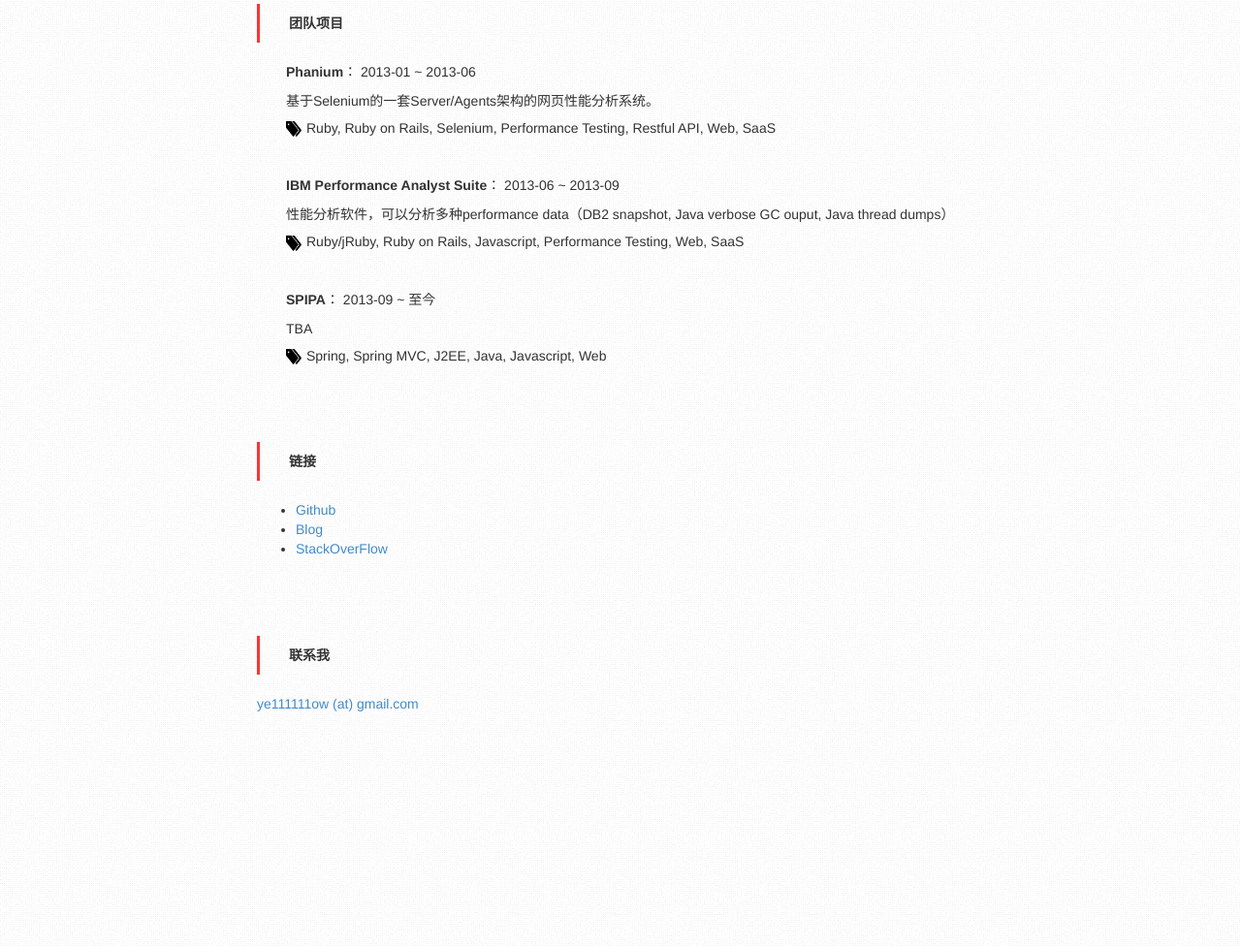
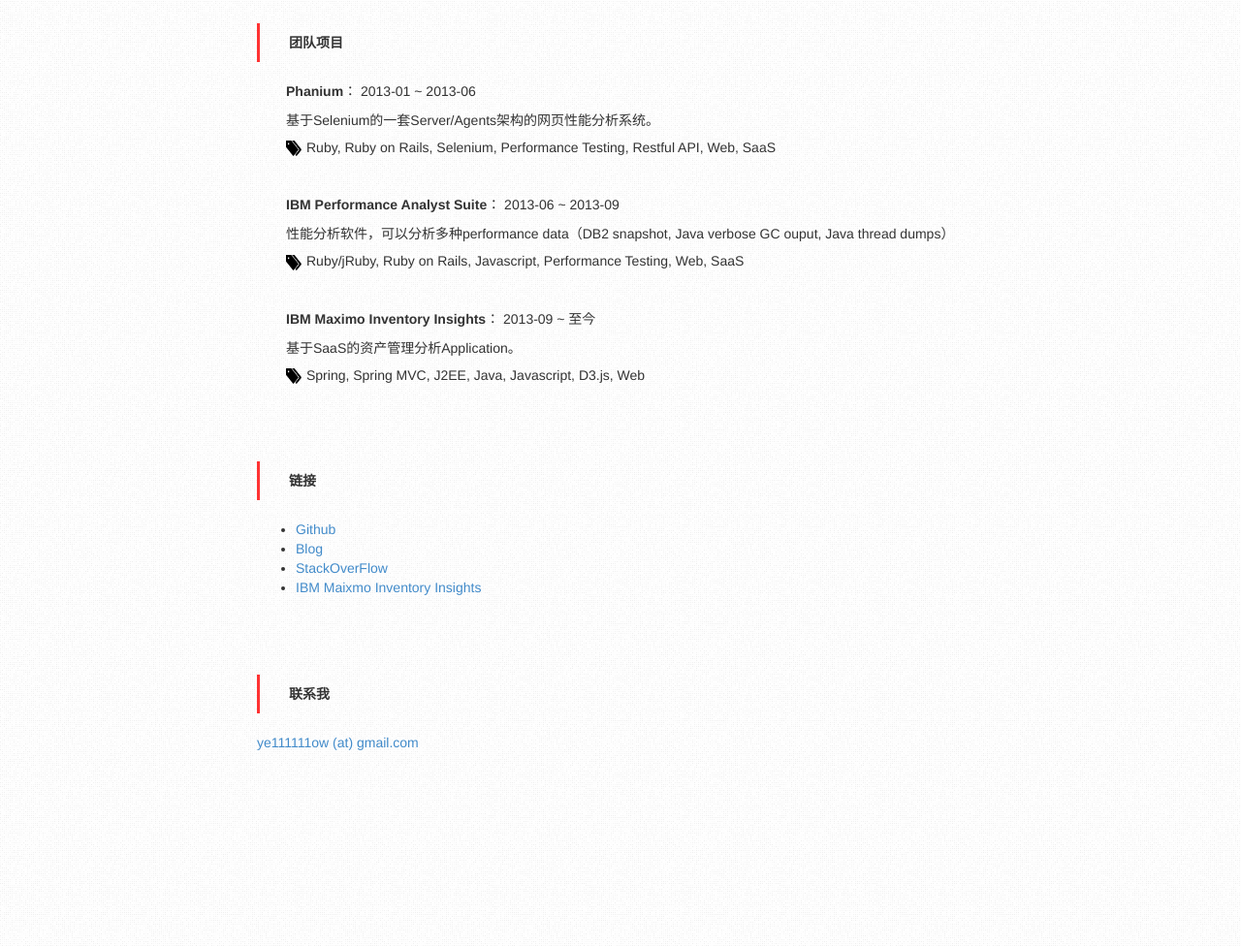
Before and after one commit to ye11ow/ye11ow.github.io, a plain HTML site: page index.html in a window 1280 px wide. Shown: the part 1455-2431 px from the top of the page at 97% size. Drawn offline with nearby package versions, Linux system fonts and the light colour scheme.

Commit message:
Updated info about Maximo Inventory Insights

```diff
--- a/index.html
+++ b/index.html
@@ -35,7 +35,7 @@
         <div id="intro"  style="margin-top:80px;">
             <div id="about" class="module">
                 <div class="header">自我简介</div>
-                <p>目前我就职于IBM CDL，职位Software Performance Analayst，主要负责IBM SPIPA SaaS和前端的开发。</p>
+                <p>目前我就职于IBM CDL，职位Software Performance Analayst，主要负责IBM Maximo Inventory Insights<sup><a href="#mii">1</a></sup>等SaaS项目的开发。</p>
                 <p>近期暂无更换工作打算，<b>Google中国的Offer除外</b>。</p>
             </div>
             <div id="education" class="module">
@@ -48,7 +48,7 @@
             <div id="work"  class="module">
                 <div class="header">工作经验</div>
                 <p>2013-01-07 ~ 至今： IBM CDL, Software Performance Analyst</p>
-                <p>主要工作为：软件测试自动化工具开发，性能分析工具、资产管理智能分析工具SaaS版本和前端的开发。</p>
+                <p>主要工作为：软件测试自动化工具开发，性能分析工具、资产管理智能分析工具SaaS版本的开发。</p>
                 <div class="tags"><img src="img/tags.png" />Ruby/jRuby, Java, Spring, Javascript, Test Automation, Performance Testing, Web, SaaS</div>
             </div>
             <div id="achivement" class="module">
@@ -89,10 +89,10 @@
                 <p></p>
                 <div class="tags"><img src="img/tags.png" />Ruby/jRuby, Ruby on Rails, Javascript, Performance Testing, Web, SaaS</div><br><br>
 
-                <p><b>SPIPA</b>： 2013-09 ~ 至今</p>
-                <p>TBA</p>
+                <p id="mii"><b>IBM Maximo Inventory Insights</b>： 2013-09 ~ 至今</p>
+                <p>基于SaaS的资产管理分析Application。</p>
                 <p></p>
-                <div class="tags"><img src="img/tags.png" />Spring, Spring MVC, J2EE, Java, Javascript, Web</div>
+                <div class="tags"><img src="img/tags.png" />Spring, Spring MVC, J2EE, Java, Javascript, D3.js, Web</div>
             </div>
         </div>
         <div id="links" class="module">
@@ -102,6 +102,7 @@
                     <li><a href="https://github.com/ye11ow" target="_blank">Github</a></li>
                     <li><a href="http://t.ye11ow.me" target="_blank">Blog</a></li>
                     <li><a href="http://stackoverflow.com/users/2410281/calvin-zhang" target="_blank">StackOverFlow</a></li>
+                    <li><a href="https://www.ibmserviceengage.com/inventory-insights/" target="_blank">IBM Maixmo Inventory Insights</a></li>
                 </ul>
             </div>
         </div>
```
